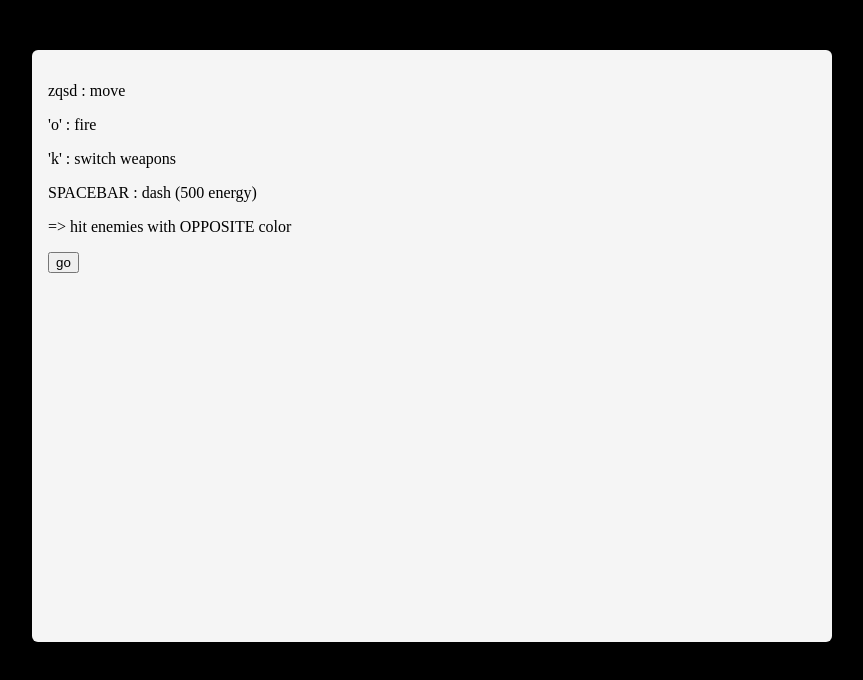
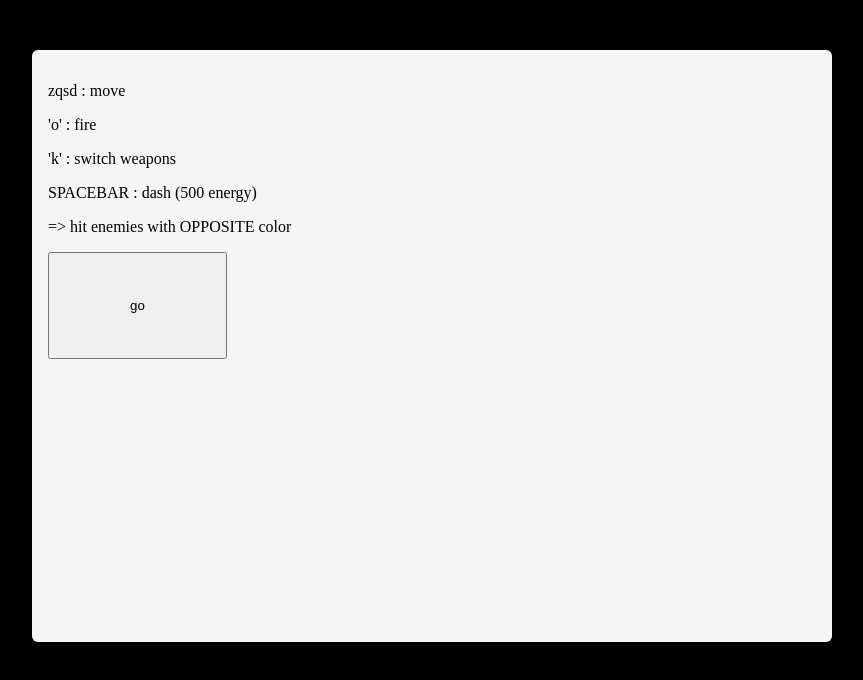
Before and after one commit to Falzen/birdhunt, a plain HTML site: page index.html in a window 1280 px wide. Shown: the whole page, without its empty margins (224-1087 px from the left). Drawn offline with Linux system fonts and the light colour scheme.

Commit message:
bigger btn

```diff
--- a/css/style.css
+++ b/css/style.css
@@ -18,3 +18,6 @@ canvas {
     border-radius: 6px;
     padding: 16px;
 }
+button#doStart {
+    padding: 44px 80px
+}
```
